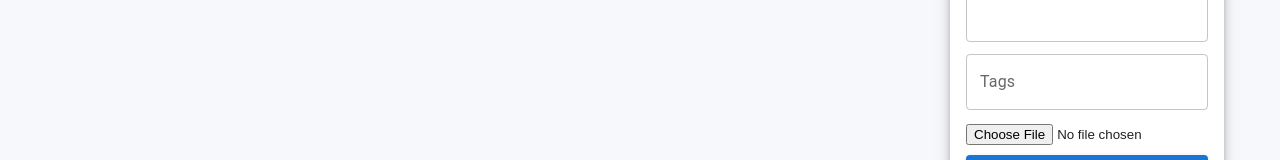
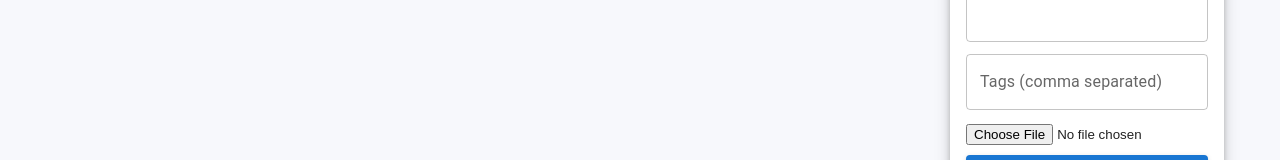
Before and after one commit to mclean-dev/ProjectHub, a React (Create React App) app in the folder client/: page /posts in a window 1280 px wide. Shown: the part 315-475 px from the top of the page. Built offline with nearby package versions, Linux system fonts and the light colour scheme; no server answers; sample sign-in values are in the browser's storage.

Commit message:
Fix tag whitespace

```diff
--- a/client/src/components/Form/Form.js
+++ b/client/src/components/Form/Form.js
@@ -86,15 +86,15 @@ const Form = ({ currentId, setCurrentId }) => {
         <TextField
           name="tags"
           variant="outlined"
-          label="Tags"
+          label="Tags (comma separated)"
           fullWidth
           margin="dense"
           value={postData.tags}
           onChange={(e) =>
-            setPostData({ ...postData, tags: e.target.value.split(",") })
+            setPostData({ ...postData, tags: e.target.value.split(/,\s|,/)})
           }
         />
-        <Box sx={{ width: "97%", margin: "10px 0" }}>
+        <Box sx={{ width: "97%", margin: "10px 0", display: "flex"}}>
           <FileBase
             type="file"
             multiple={false}
```
